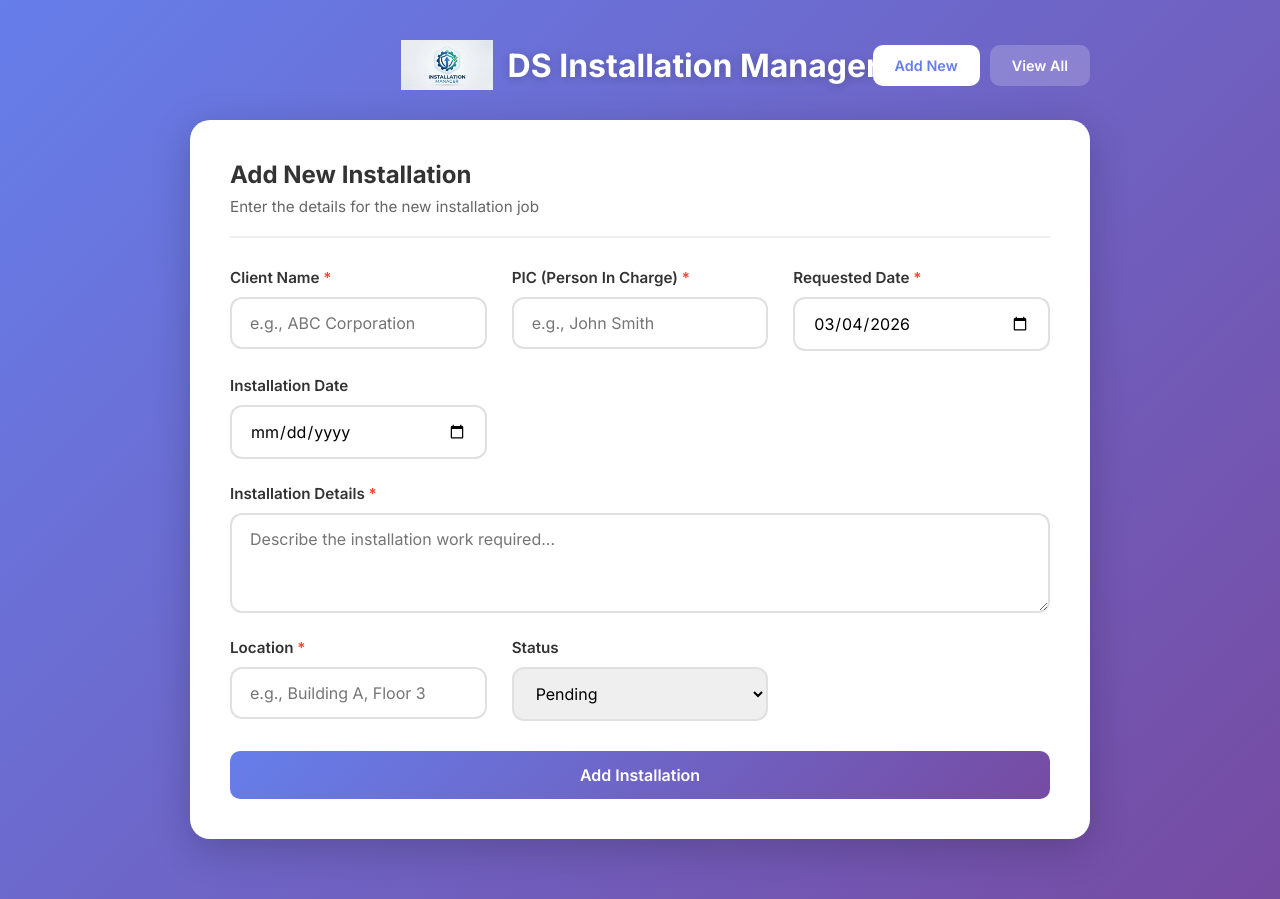
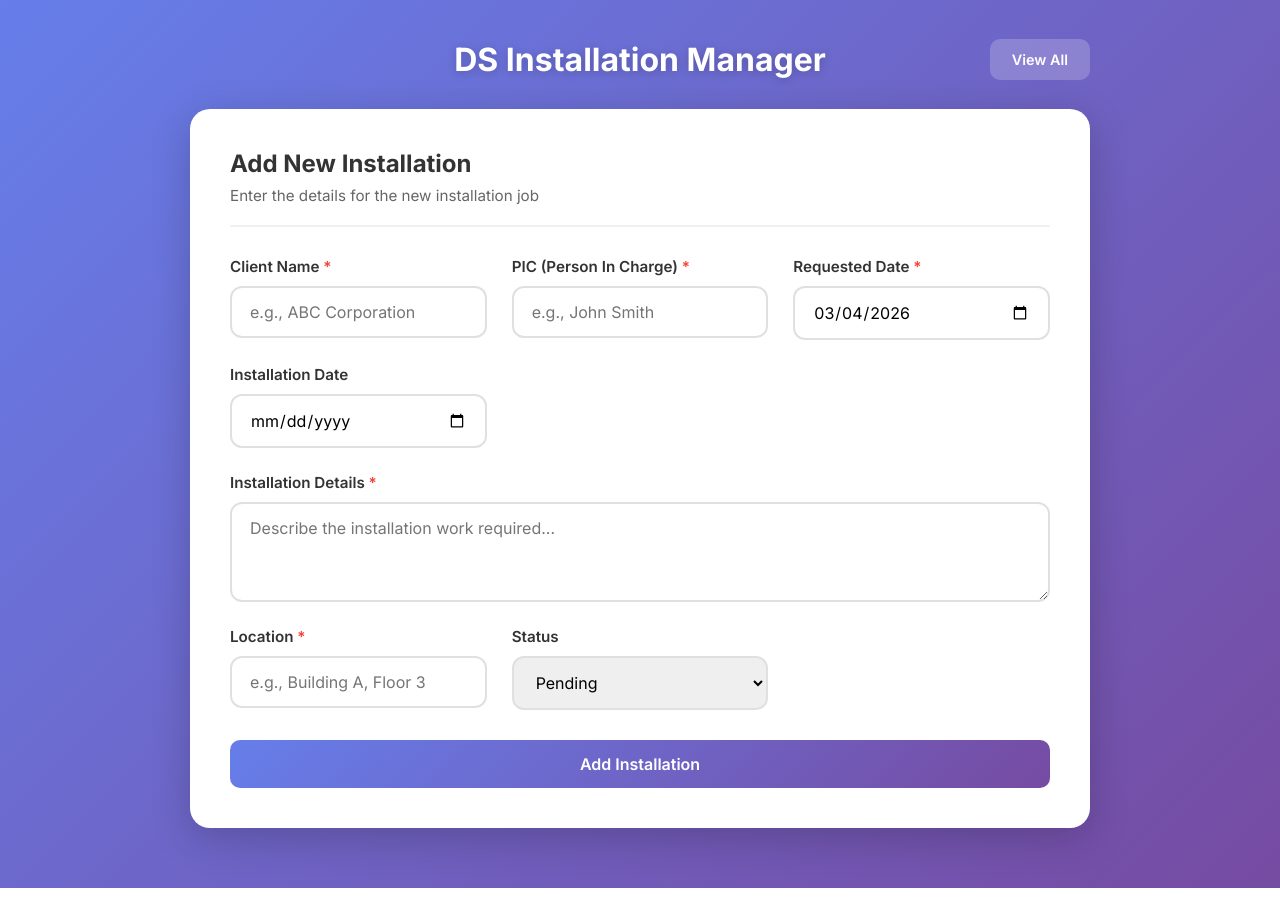
Before and after one commit to MNOWFAL/Installation-Manager, a plain HTML site: page add.html in a window 1280 px wide. Drawn offline with Linux system fonts and the light colour scheme; no server answers.

Commit message:
Update add.html

```diff
--- a/add.html
+++ b/add.html
@@ -3,7 +3,8 @@
 <head>
     <meta charset="UTF-8">
     <meta name="viewport" content="width=device-width, initial-scale=1.0">
-    <title>Add Installation - DS Installation Manager</title>
+    <title>DS Installation Manager</title>
+    <link rel="icon" type="image/png" href="logo.png">
     <!-- Firebase SDK -->
     <script src="https://www.gstatic.com/firebasejs/9.22.0/firebase-app-compat.js"></script>
     <script src="https://www.gstatic.com/firebasejs/9.22.0/firebase-firestore-compat.js"></script>
@@ -313,11 +314,9 @@
     <div class="container">
         <div class="nav-bar">
             <div class="logo-container">
-                <img src="logo.png" alt="DS Installation Manager Logo" class="logo" onerror="this.style.display='none'">
                 <h1>DS Installation Manager</h1>
             </div>
             <div class="nav-links">
-                <a href="add.html" class="nav-link active">Add New</a>
                 <a href="index.html" class="nav-link">View All</a>
             </div>
         </div>
```
